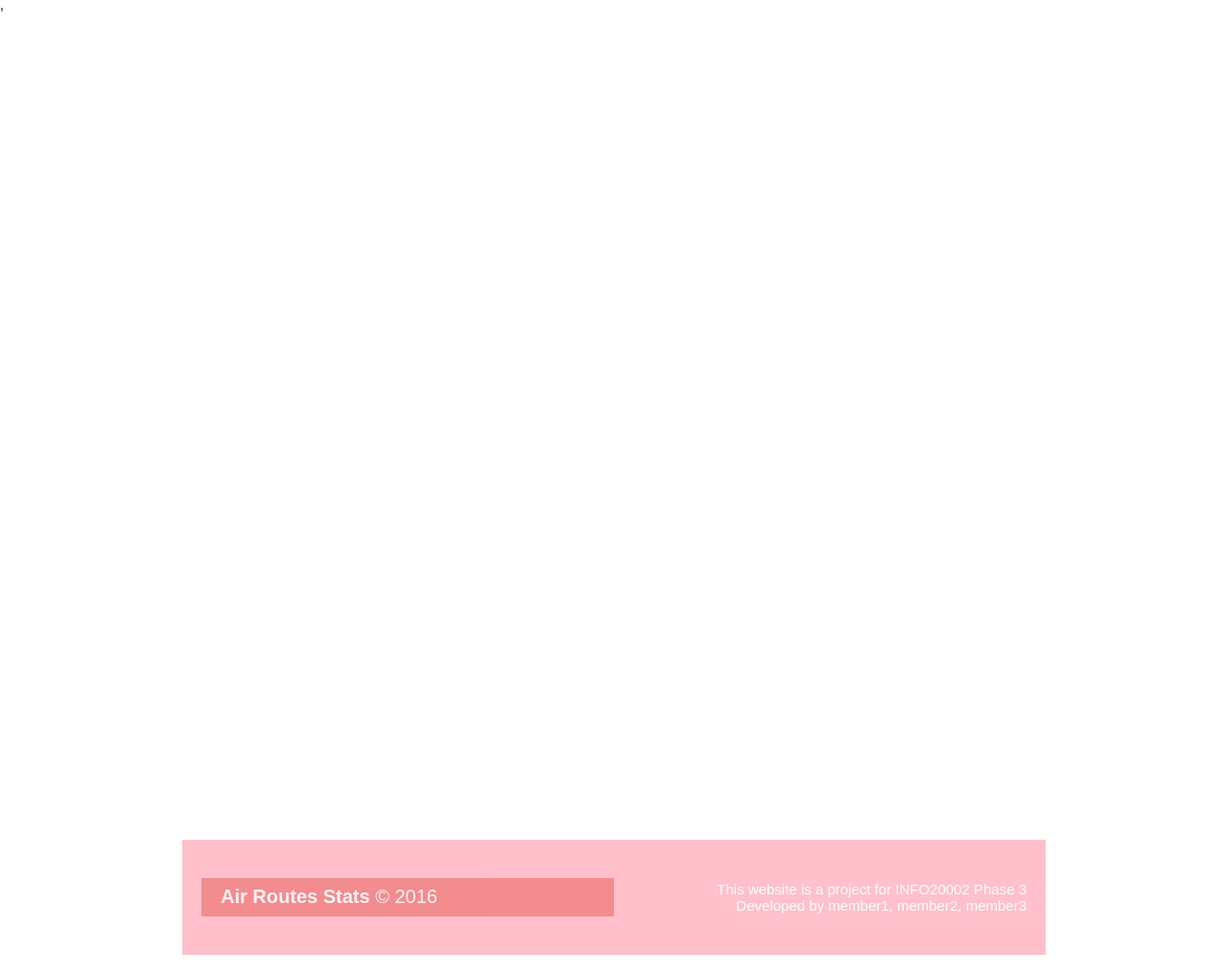
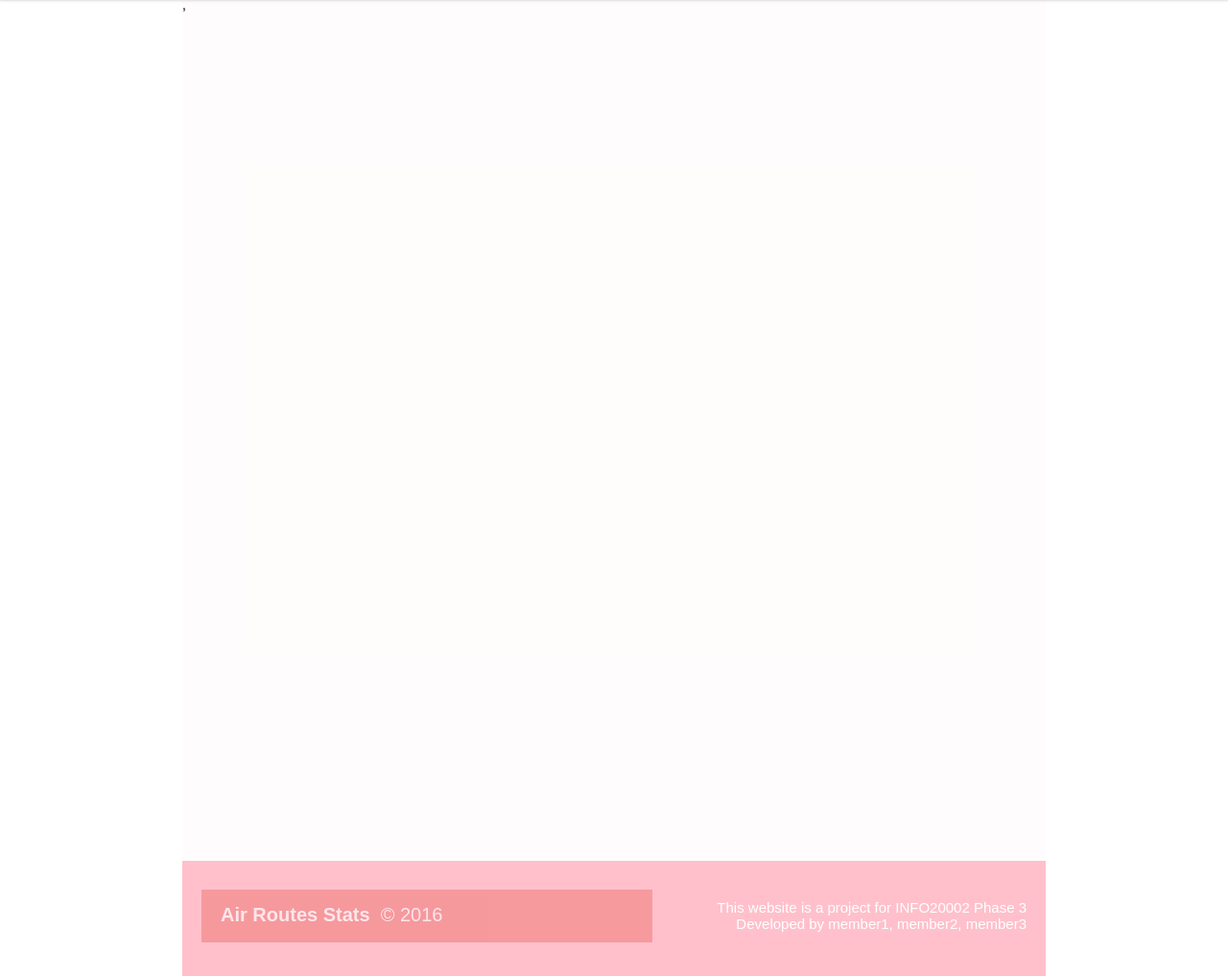
Before and after one commit to jayai2014/flightstats, a plain HTML site: page about.html in a window 1280 px wide. Shown: the part 83-1100 px from the top of the page at 96% size. Before the commit the page ends 1078 px from the top, so only its background shows below. Drawn offline with nearby package versions, Linux system fonts and the light colour scheme.

Commit message:
Add files via upload

```diff
--- /dev/null
+++ b/css/content-404.css
@@ -0,0 +1,29 @@
+.content-container{
+    height: 700px;
+}
+
+
+.text-container{
+    display: table;
+    margin-left: auto;
+    margin-right: auto;
+    text-align: center;
+}
+
+h1{
+    margin-top: 200px;
+    margin-bottom: 0px;
+
+    font-size: 100px;
+    font-weight:500;
+
+    color:dimgrey;
+}
+h2 {
+    margin-left: 50px;
+    margin-right: 50px;
+    margin-top: 0px;
+    font-size: 30px;
+    font-weight:500;
+    color: darkgray;
+}
--- a/css/footer.css
+++ b/css/footer.css
@@ -1,28 +1,28 @@
 .footer-container{
-
-    display: flex;
-    justify-content: center;
-    align-items: center;
+    margin-top: 0px;
     height: 50px;
 
 }
 
 .footer-content{
     background-color:pink;
-    display: flex;
-    align-items: center;
-    margin: 25px;
+    display: table;
+    margin-left: auto;
+    margin-right: auto;
     width: 900px;
     height: 120px;
-    margin-bottom: 0px;
+
 
 }
 
 p.footer-title {
-    display: flex;
-    align-items: center;
-    margin-top:20px;
+    display: inline;
+    float: left;
+    margin-top:30px;
     margin-left: 20px;
+    padding-top: 15px;
+    padding-left: 20px;
+
     font-size:15px;
     color:black;
     width:450px;
@@ -31,15 +31,18 @@ p.footer-title {
     color: white;
     background-color:lightcoral;
     height: 40px;
-    padding-left: 20px;
-    opacity: 0.8;
+    opacity: 0.6;
 }
 
 p.footer-text {
-    margin:20px;
+    display: inline;
+    float: right;
+
+    margin-top: 30px;
+    margin-right: 20px;
+    padding-top: 10px;
+
     font-size:15px;
-    color:black;
-    width:450px;
     text-align: right;
     color: white;
 }
--- a/css/header.css
+++ b/css/header.css
@@ -16,6 +16,7 @@
 
     background-image:linear-gradient(pink,palevioletred);
     height: 80px;
+     box-shadow: 0 1px 4px 1px #999999;
 }
 
 .navigation-parent{
--- a/css/page.css
+++ b/css/page.css
@@ -19,3 +19,12 @@ a{
     text-decoration: none;
     color: chocolate;
 }
+
+.content-container{
+    display: table;
+    width: 900px;
+    margin-left: auto;
+    margin-right: auto;
+    margin-bottom: 0px;
+    background-color:rgba(255,192,203,0.05);
+}
```
